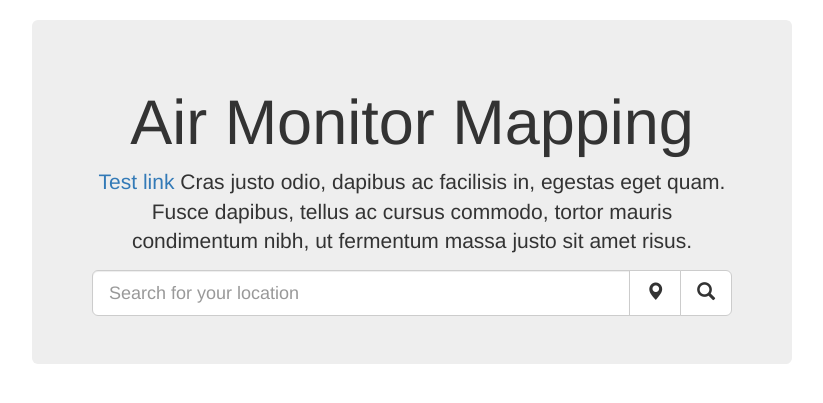
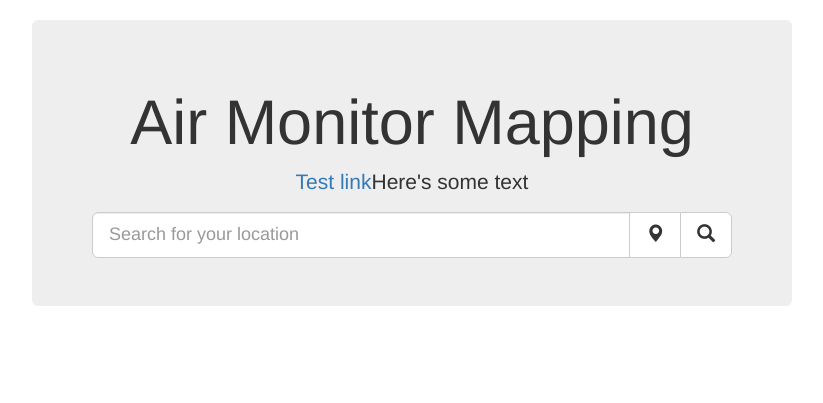
Before and after one commit to swerwath/monitor_mapper, a Flask app: page / in a window 1280 px wide. Shown: the top 403 px of the page, without its empty margins (228-1051 px from the left). Run offline with Flask 2, Linux system fonts and the light colour scheme; parts of the project's set-up code (start-up, migrations or seed data) failed here and were passed over; some libraries are stand-ins or nearby versions.

```diff
--- a/src/templates/index.html
+++ b/src/templates/index.html
@@ -11,7 +11,7 @@
 <div class="container">
   <div class="jumbotron">
     <h1>Air Monitor Mapping</h1>
-    <p class="lead"><a href="{{ url_for('results', lat=37.8740216, long=-122.2703074) }}">Test link</a>   Cras justo odio, dapibus ac facilisis in, egestas eget quam. Fusce dapibus, tellus ac cursus commodo, tortor mauris condimentum nibh, ut fermentum massa justo sit amet risus.</p>
+    <p class="lead"><a href="{{ url_for('results', lat=37.8740216, long=-122.2703074) }}">Test link</a>Here's some text</p>
     <div class="row">
       <div class="col-lg-12">
         <div class="input-group input-group-lg">
```
